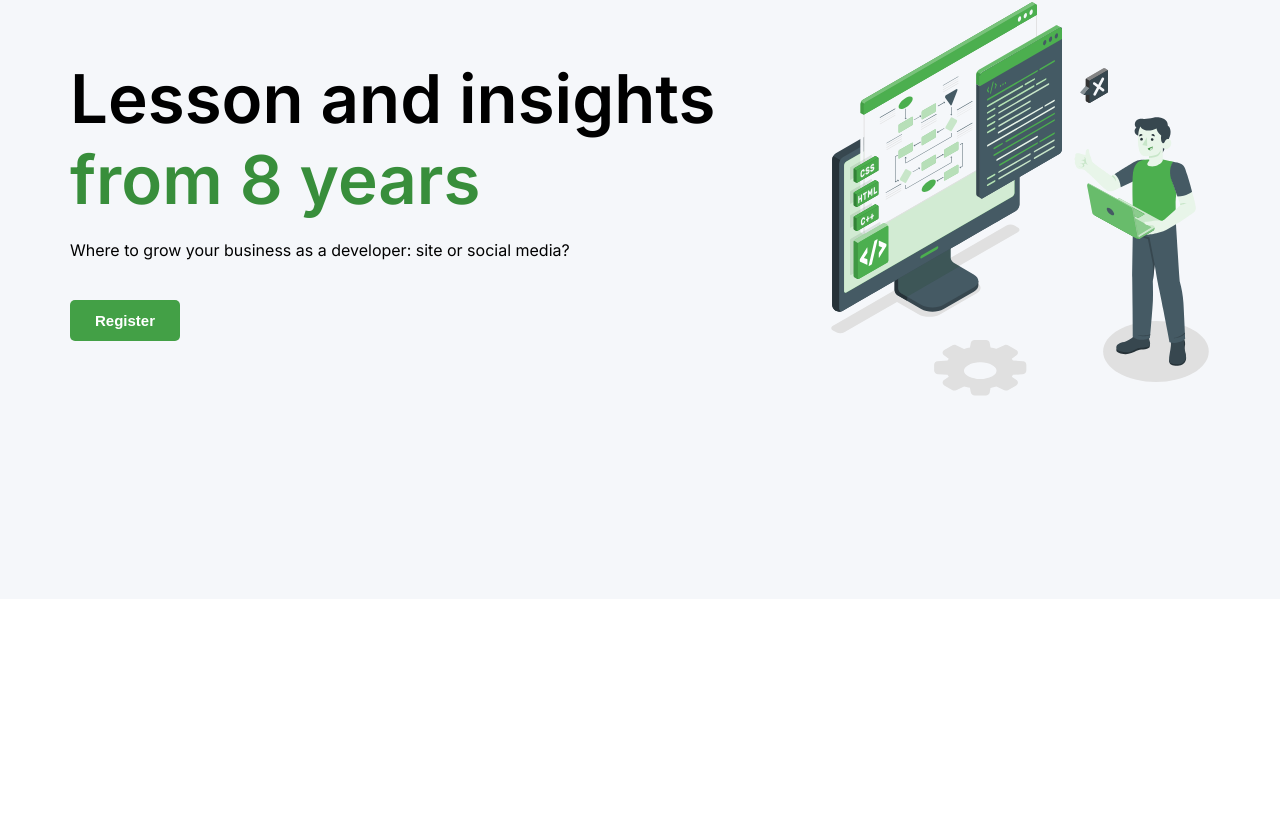
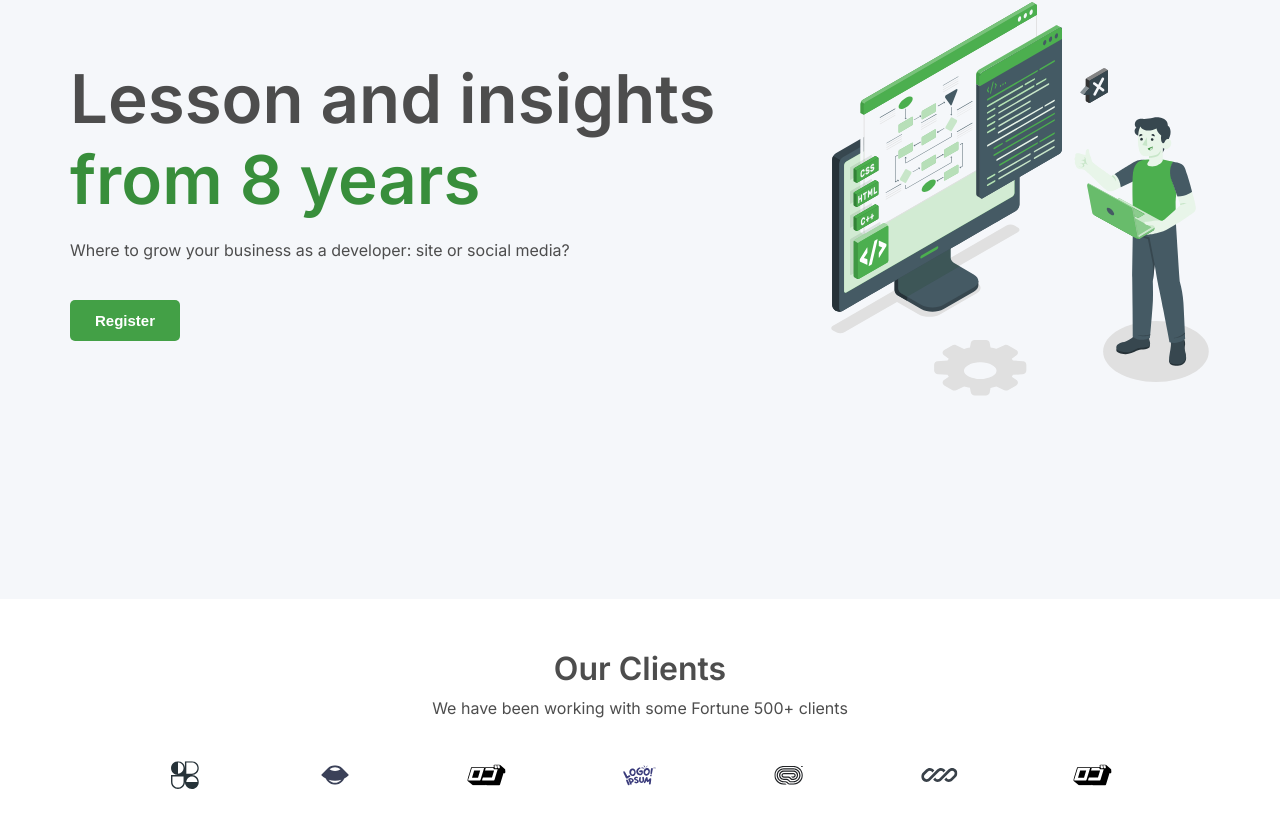
Before and after one commit to varspijoyan/nexcent-project, a React (Vite) app: page / in a window 1280 px wide. Shown: the part 201-1028 px from the top of the page. Before the commit the page ends 800 px from the top, so only its background shows below. Built offline with nearby package versions, Linux system fonts and the light colour scheme.

Commit message:
Add clients section

```diff
--- a/src/App.css
+++ b/src/App.css
@@ -34,4 +34,5 @@ body {
     flex-direction: column;
     font-family: var(--font);
     overflow-x: hidden;
+    color: var(--neutral-dgrey-color);
 }
--- /dev/null
+++ b/src/components/clients-section/ClientsSection.jsx
@@ -0,0 +1,45 @@
+import styles from "../../styles/ClientsSection.module.css";
+import icon1 from "../../assets/Icon1.svg";
+import icon2 from "../../assets/Icon2.svg";
+import icon3 from "../../assets/Icon3.svg";
+import icon4 from "../../assets/Icon4.svg";
+import icon5 from "../../assets/Icon5.svg";
+import icon6 from "../../assets/Icon6.svg";
+
+export default function ClientsSection() {
+    return (
+        <div className={styles.container}>
+            <section className={styles.clientsSection}>
+                <div className={styles.textContainer}>
+                    <h1 className={styles.title}>Our Clients</h1>
+                    <p className={styles.description}>We have been working with some Fortune 500+ clients</p>
+                </div>
+                <div className={styles.icons}>
+                    <div className={styles.icon}>
+                        <div className={styles.icon}>
+                            <img src={icon1} alt="icon image" />
+                        </div>
+                        <div className={styles.icon}>
+                            <img src={icon2} alt="icon image" />
+                        </div>
+                        <div className={styles.icon}>
+                            <img src={icon3} alt="icon image" />
+                        </div>
+                        <div className={styles.icon}>
+                            <img src={icon4} alt="icon image" />
+                        </div>
+                        <div className={styles.icon}>
+                            <img src={icon5} alt="icon image" />
+                        </div>
+                        <div className={styles.icon}>
+                            <img src={icon6} alt="icon image" />
+                        </div>
+                        <div className={styles.icon}>
+                            <img src={icon3} alt="icon image" />
+                        </div>
+                    </div>
+                </div>
+            </section>
+        </div>
+    )
+}
--- a/src/pages/MainPage.jsx
+++ b/src/pages/MainPage.jsx
@@ -1,9 +1,11 @@
+import ClientsSection from "../components/clients-section/ClientsSection";
 import MainSection from "../components/main-section/MainSection";
 
 export default function MainPage() {
     return (
         <>
             <MainSection />
+            <ClientsSection />
         </>
     )
 }
--- /dev/null
+++ b/src/styles/ClientsSection.module.css
@@ -0,0 +1,39 @@
+.container {
+    display: flex;
+    justify-content: center;
+    align-items: center;
+}
+
+.clientsSection {
+    display: flex;
+    flex-direction: column;
+    width: 100%;
+    align-items: center;
+    margin-top: 50px;
+}
+
+.textContainer {
+    display: flex;
+    flex-direction: column;
+    align-items: center;
+    gap: 10px;
+}
+
+.icon {
+    display: flex;
+    flex-direction: row;
+    justify-content: space-between;
+    align-items: center;
+    flex-wrap: wrap;
+    padding: 20px;
+
+}
+
+.icons {
+    width: 80%;
+}
+
+.title {
+    font-size: 2em;
+    font-weight: 600;
+}
```
